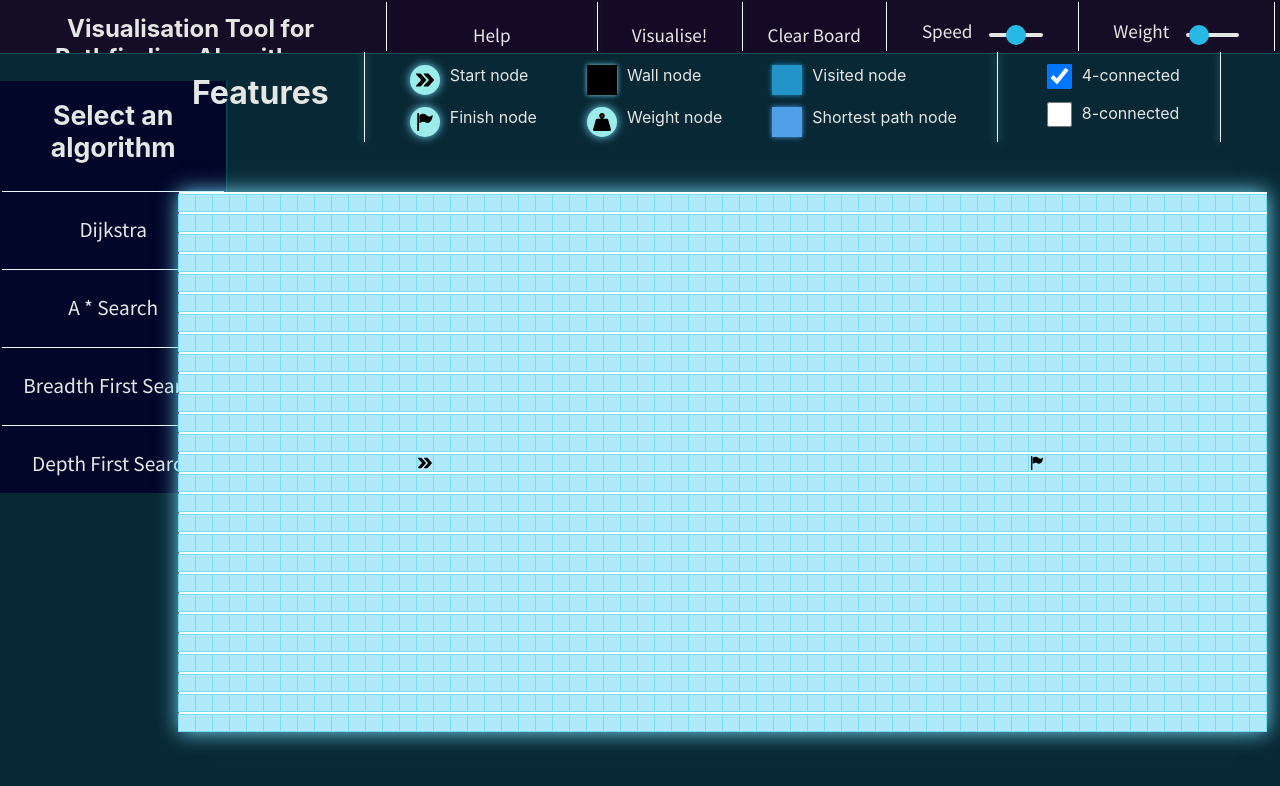
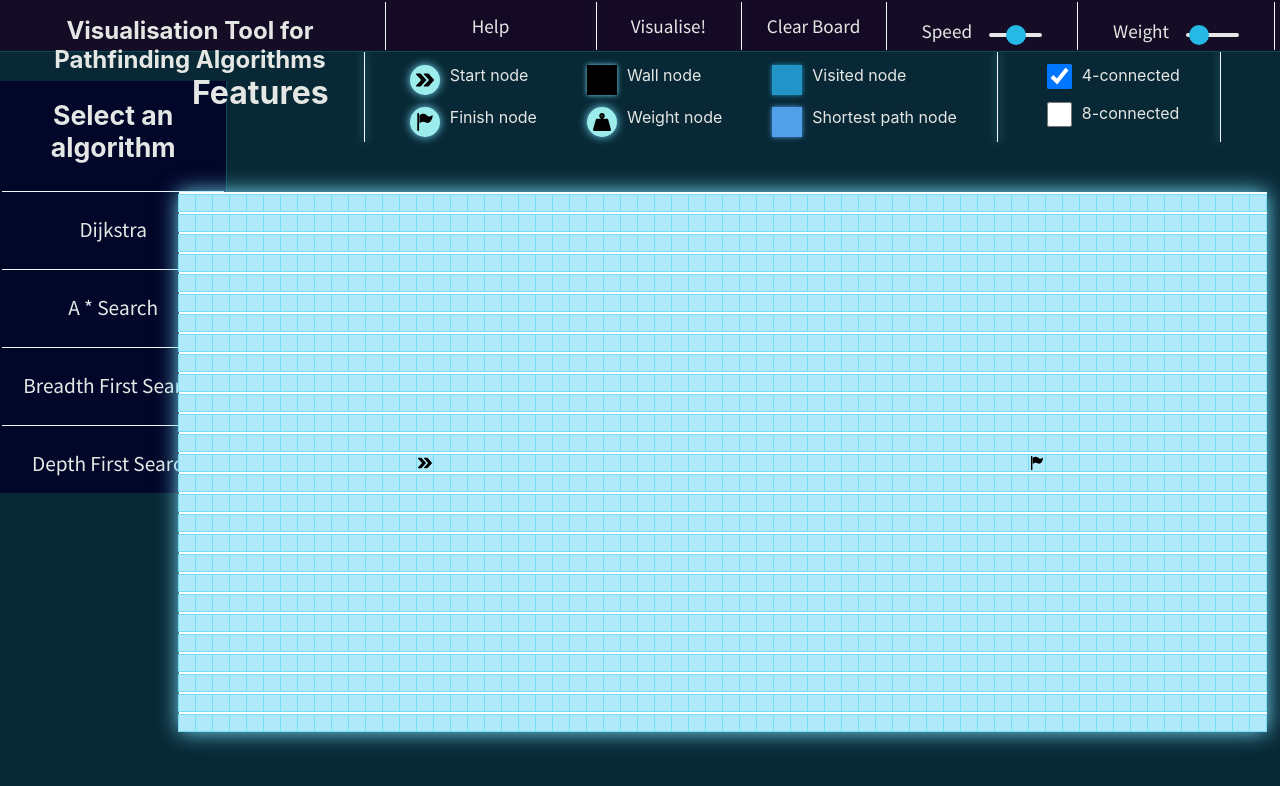
Before and after one commit to kysoh1/pathfinding-algorithm-visualiser, a React (Create React App) app: page / in a window 1280 px wide. Shown: the top 786 px of the page. Built offline with nearby package versions, Linux system fonts and the light colour scheme.

Commit message:
Fixed dimensions

```diff
--- a/src/visuals/navbar.css
+++ b/src/visuals/navbar.css
@@ -13,6 +13,7 @@
 .allElements {
     overflow-x: hidden;
     overflow-y: hidden;
+    padding-bottom: 56.25%
 }
 
 /* Common attributes of all buttons */
@@ -28,11 +29,10 @@
 
 /* Top navigation panel */
 .topBar {
-    overflow: hidden;
     display: flex;
     position: relative;
-    height: 4.15vw;
-    width: 100%;
+    height: 4vw;
+    max-width: 100%;
     top: 0;
     color: rgb(228, 231, 228);
     background-color: #150c25;
@@ -42,14 +42,14 @@
 .topTitle {
     font-size: 3vh;
     color: rgb(228, 231, 228);
-    margin-top: 1.06%;
-    padding-left: 1.6%;
-    padding-right: 1.6%;
+    text-align: center;
+    padding-left: 1.5%;
+    padding-right: 1.5%;
 }
 
 .topButton {
     width: 200px;
-    height: 70px;
+    height: 100%;
     background-color: #140a25;
     border: #140a25;
 }
@@ -110,7 +110,7 @@
 /* Side navigation panel */
 .sideBar {
     overflow: hidden;
-    height: 91.4%;
+    height: 91.5%;
     width: 22%;
     background-color: rgb(2, 6, 41);
     border-right: 1px solid rgb(9, 75, 87);
@@ -118,6 +118,7 @@
 
 .sideTitle {
     font-size: 20pt;
+    text-align: center;
     color: rgb(228, 231, 228);
 }
 
@@ -125,6 +126,7 @@
     height: 58px;
     width: 98%;
     font-size: 16pt;
+    text-align: center;
     background-color: rgb(2, 6, 41);
     border: #569c6d;
 }
```
